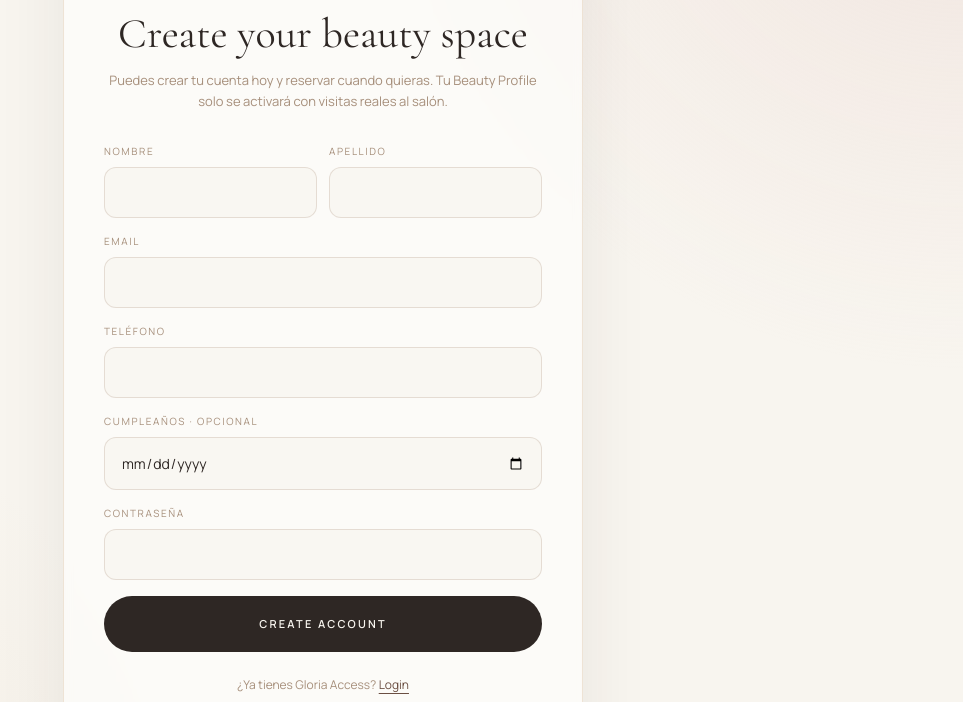
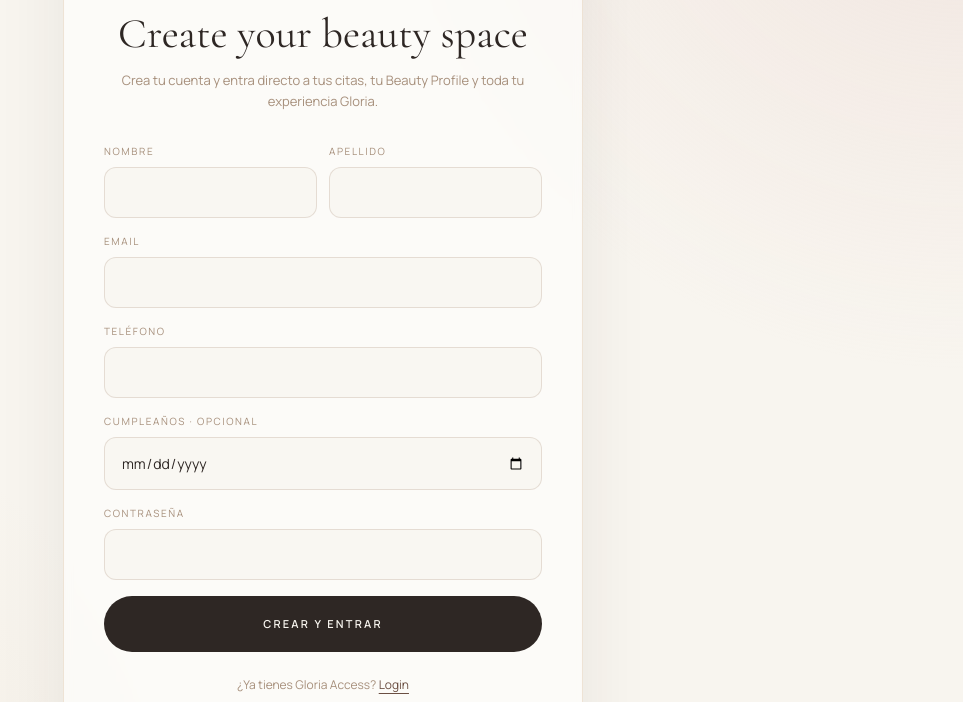
Before and after one commit to bodyshapersystem/Gloria-beauty-salon-, a Next.js app: page /access/create-account in a window 1280 px wide. Shown: the part 220-922 px from the top of the page, without its empty margins (317-1280 px from the left). Built offline with nearby package versions, Linux system fonts and the light colour scheme.

Commit message:
Fix Gloria Access signup flow and production redirect

```diff
--- a/components/access/AuthCard.tsx
+++ b/components/access/AuthCard.tsx
@@ -1,15 +1,18 @@
 "use client";
 
-import { FormEvent, useState } from "react";
+import { FormEvent, useEffect, useState } from "react";
 import Link from "next/link";
-import { useRouter } from "next/navigation";
+import { useRouter, useSearchParams } from "next/navigation";
 import { Logo } from "@/components/brand/Logo";
 import { supabase } from "@/lib/supabase/client";
 
 type Mode = "login" | "create";
 
+const SITE_URL = "https://www.gloriabeautysalonmiami.com";
+
 export function AuthCard({ mode }: { mode: Mode }) {
   const router = useRouter();
+  const params = useSearchParams();
   const [firstName, setFirstName] = useState("");
   const [lastName, setLastName] = useState("");
   const [email, setEmail] = useState("");
@@ -19,6 +22,11 @@ export function AuthCard({ mode }: { mode: Mode }) {
   const [loading, setLoading] = useState(false);
   const [message, setMessage] = useState<string | null>(null);
   const [error, setError] = useState<string | null>(null);
+
+  useEffect(() => {
+    const invitedEmail = params.get("email");
+    if (mode === "create" && invitedEmail) setEmail(invitedEmail);
+  }, [mode, params]);
 
   async function submit(event: FormEvent) {
     event.preventDefault();
@@ -42,6 +50,7 @@ export function AuthCard({ mode }: { mode: Mode }) {
       email: email.trim(),
       password,
       options: {
+        emailRedirectTo: `${SITE_URL}/access`,
         data: {
           first_name: firstName.trim(),
           last_name: lastName.trim(),
@@ -60,9 +69,13 @@ export function AuthCard({ mode }: { mode: Mode }) {
     if (data.session) {
       router.replace("/access");
       router.refresh();
-    } else {
-      setMessage("Revisa tu email para confirmar tu cuenta y entrar a Gloria Access.");
+      return;
     }
+
+    // This only happens while Supabase email confirmations are enabled.
+    // Production is intended to run with email confirmations disabled so
+    // clients enter Access immediately after creating their account.
+    setMessage("Tu cuenta fue creada. Estamos terminando de activar el acceso directo; intenta iniciar sesión en unos segundos.");
   }
 
   return (
@@ -72,7 +85,7 @@ export function AuthCard({ mode }: { mode: Mode }) {
         <div className="mt-6 text-center">
           <p className="text-[10px] uppercase tracking-[0.34em] text-mocha">Gloria Access</p>
           <h1 className="mt-3 font-serif text-[36px] md:text-[42px] leading-[0.95]">{mode === "login" ? "Welcome back" : "Create your beauty space"}</h1>
-          <p className="mt-4 text-[13px] leading-relaxed text-taupe">{mode === "login" ? "Tus citas, tu beauty history y tus recomendaciones en un solo lugar." : "Puedes crear tu cuenta hoy y reservar cuando quieras. Tu Beauty Profile solo se activará con visitas reales al salón."}</p>
+          <p className="mt-4 text-[13px] leading-relaxed text-taupe">{mode === "login" ? "Tus citas, tu beauty history y tus recomendaciones en un solo lugar." : "Crea tu cuenta y entra directo a tus citas, tu Beauty Profile y toda tu experiencia Gloria."}</p>
         </div>
 
         <form onSubmit={submit} className="mt-8 space-y-4">
@@ -91,7 +104,7 @@ export function AuthCard({ mode }: { mode: Mode }) {
           {message && <p className="rounded-xl bg-champagne/20 px-4 py-3 text-[12px] text-mocha">{message}</p>}
 
           <button disabled={loading} className="w-full min-h-[56px] rounded-full bg-espresso text-ivory text-[11px] font-semibold uppercase tracking-[0.2em] disabled:opacity-50">
-            {loading ? "Procesando..." : mode === "login" ? "Enter Gloria Access" : "Create Account"}
+            {loading ? "Procesando..." : mode === "login" ? "Enter Gloria Access" : "Crear y entrar"}
           </button>
         </form>
 
```
